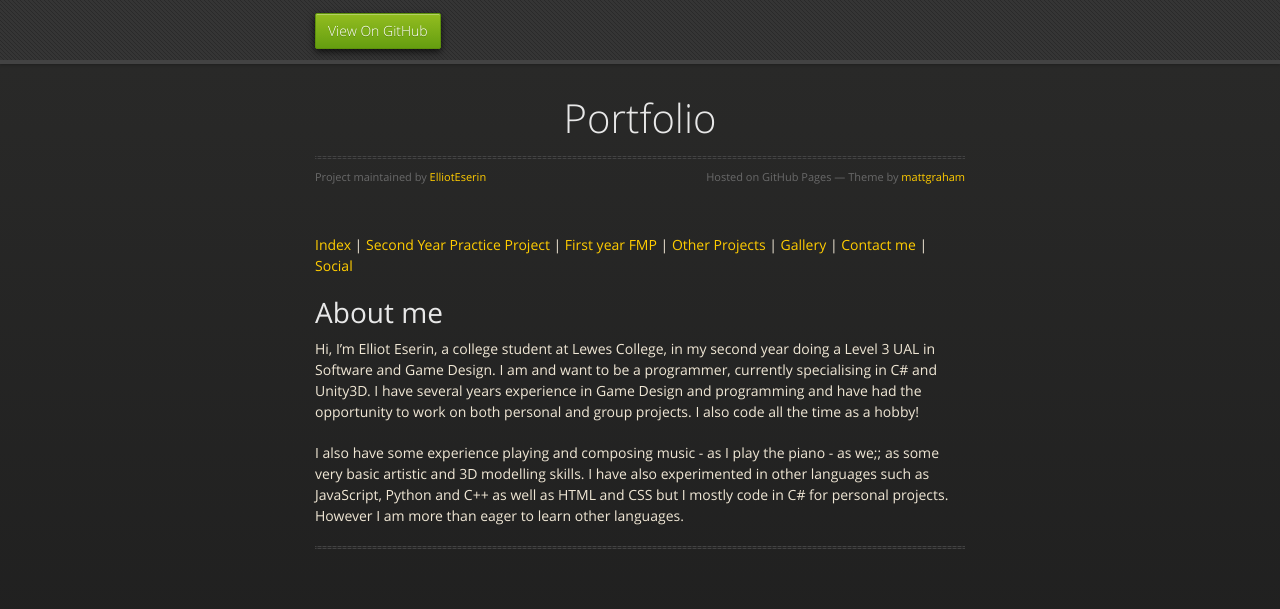
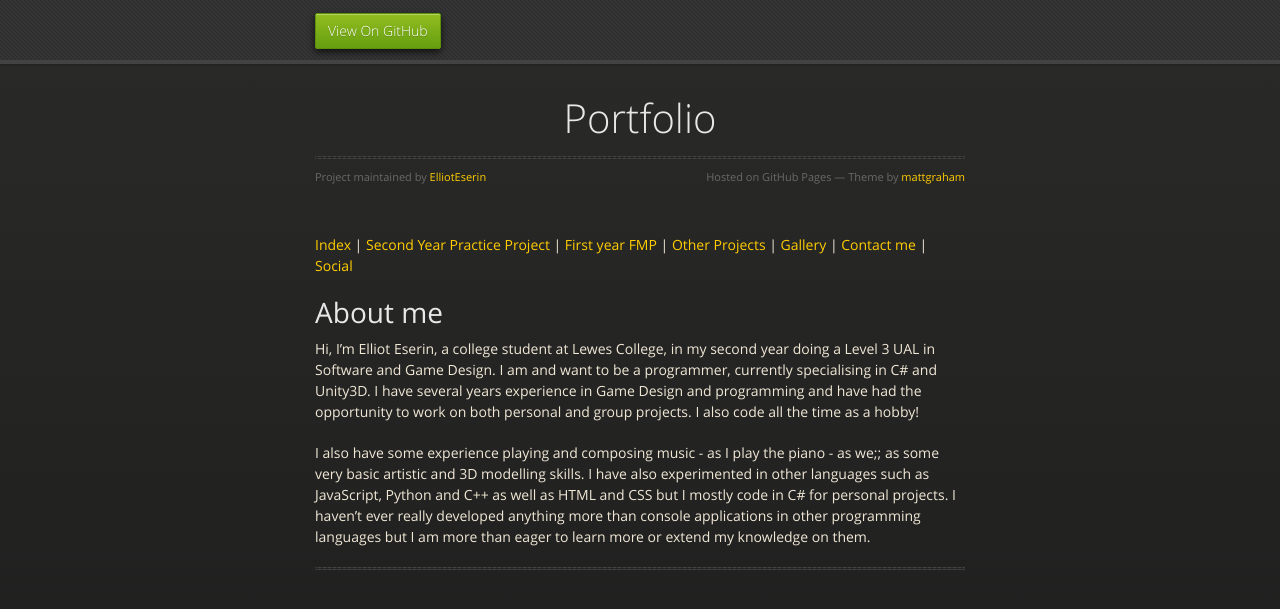
Before and after one commit to ElliotEserin/Portfolio, a Jekyll site: the page built from index.md, in a window 1280 px wide. Shown: the top 609 px of the page. Built offline with Jekyll 4.4.1, drawn with Linux system fonts in a browser that asks for light colours; the repository's description, which GitHub fills in, is left out; our own code applies the rules of GitHub Pages for plain Markdown files.

Commit message:
Update index.md

```diff
--- a/index.md
+++ b/index.md
@@ -8,6 +8,6 @@ Hi, I'm Elliot Eserin, a college student at Lewes College, in my second year doi
 I am and want to be a programmer, currently specialising in C# and Unity3D. I have several years experience in Game Design and programming and have had the opportunity to work on both personal and group projects. I also code all the time as a hobby!
 
 I also have some experience playing and composing music - as I play the piano - as we;; as some very basic artistic and 3D modelling skills.
-I have also experimented in other languages such as JavaScript, Python and C++ as well as HTML and CSS but I mostly code in C# for personal projects. However I am more than eager to learn other languages.
+I have also experimented in other languages such as JavaScript, Python and C++ as well as HTML and CSS but I mostly code in C# for personal projects. I haven't ever really developed anything more than console applications in other programming languages but I am more than eager to learn more or extend my knowledge on them.
 
 <hr>
```
